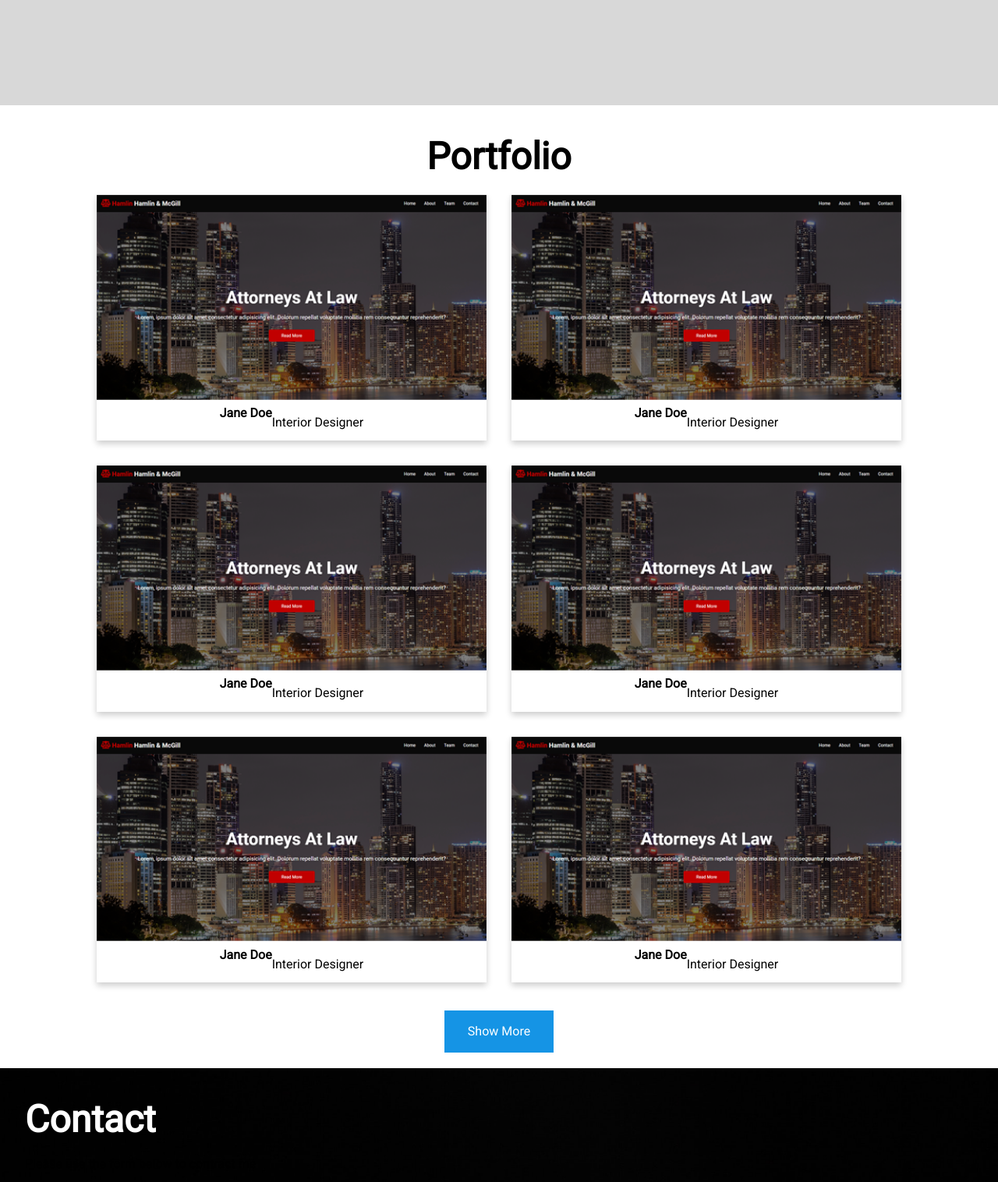
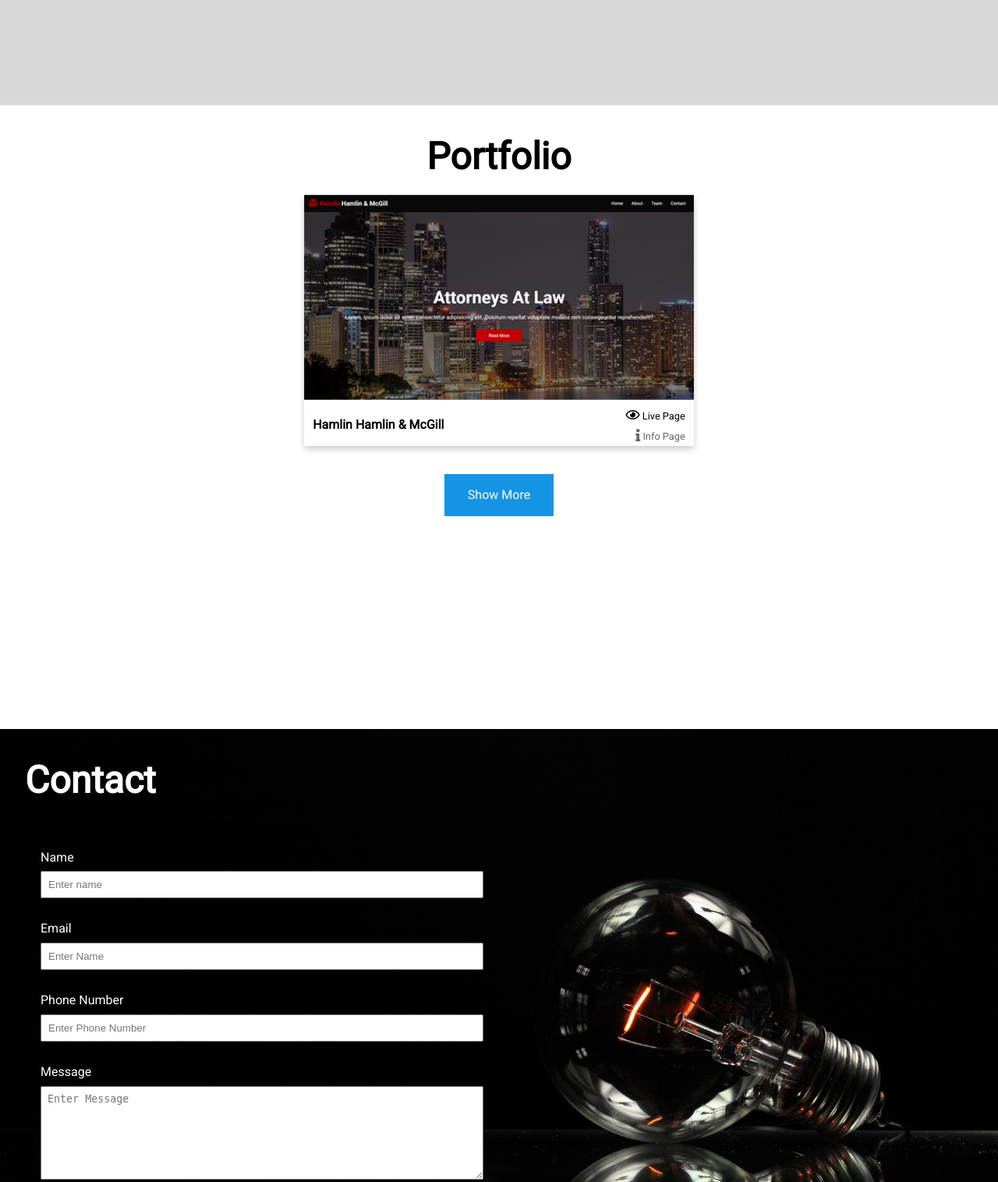
Before and after one commit to tmoran18/portfolio, a PHP site: page / in a window 1280 px wide. Shown: the part 1465-2981 px from the top of the page at 78% size. Run offline with PHP 8.4, Linux system fonts and the light colour scheme; some libraries are stand-ins or nearby versions.

Commit message:
Portfolio cards details

```diff
--- a/css/styles.css
+++ b/css/styles.css
@@ -214,6 +214,38 @@ p {
    cursor: pointer;
 }
 
+#portfolio .card-container{
+   padding-left:.7rem;
+   padding-right: .7rem;
+}
+
+#portfolio .card-container .card-container-details{
+   display:flex;
+   justify-content: space-between;
+   align-items: center;
+   align-content: center;
+   width:100%;
+}
+#portfolio .card-container .card-container-icons{
+   display:flex;
+   flex-direction: column;
+   text-align: right;
+
+}
+
+#portfolio .card-container .card-container-icons a{
+   color:#666666;
+}
+
+#portfolio .card-container .card-container-icons a:hover{
+   color:#9b9b9b;
+}
+
+#portfolio .card-container .card-container-icons i{
+   padding:.3rem 0 ;
+
+}
+
 .card-container, #more-cards {
    display:flex;
    flex-wrap: wrap;
@@ -221,6 +253,7 @@ p {
    margin:0 auto;
    justify-content: center;
  }
+
 /* Class styling to hide the content via JavaScrip */
  #more-cards{
     display:none;
--- a/index.html
+++ b/index.html
@@ -56,47 +56,18 @@
                <img src="img/hhm-thumbnail.PNG" alt="Avatar" style="width:100%">
             </a>
             <div class="card-container">
-               <h4><b>Jane Doe</b></h4>
-               <p>Interior Designer</p>
+               <div class="card-container-details">
+               <h4>Hamlin Hamlin & McGill</h4>
+               <div class="card-container-icons">
+               <i class="far fa-eye"><strong class="roboto"> Live Page</strong></i>
+               <a href="portfolio-hhmattorneys.html">
+               <i class="fas fa-info"><strong class="roboto"> Info Page</strong></i>
+            </a>
+            </div>
+            </div>
             </div>
          </div>
-         <div class="card">
 
-            <img src="img/hhm-thumbnail.PNG" alt="Avatar" style="width:100%">
-
-            <div class="card-container">
-               <h4><b>Jane Doe</b></h4>
-               <p>Interior Designer</p>
-            </div>
-         </div>
-         <div class="card">
-            <img src="img/hhm-thumbnail.PNG" alt="Avatar" style="width:100%">
-            <div class="card-container">
-               <h4><b>Jane Doe</b></h4>
-               <p>Interior Designer</p>
-            </div>
-         </div>
-         <div class="card">
-            <img src="img/hhm-thumbnail.PNG" alt="Avatar" style="width:100%">
-            <div class="card-container">
-               <h4><b>Jane Doe</b></h4>
-               <p>Interior Designer</p>
-            </div>
-         </div>
-         <div class="card">
-            <img src="img/hhm-thumbnail.PNG" alt="Avatar" style="width:100%">
-            <div class="card-container">
-               <h4><b>Jane Doe</b></h4>
-               <p>Interior Designer</p>
-            </div>
-         </div>
-         <div class="card">
-            <img src="img/hhm-thumbnail.PNG" alt="Avatar" style="width:100%">
-            <div class="card-container">
-               <h4><b>Jane Doe</b></h4>
-               <p>Interior Designer</p>
-            </div>
-         </div>
       </div>
       <a id="show-more">Show More</a>
       <div id="more-cards">
```
